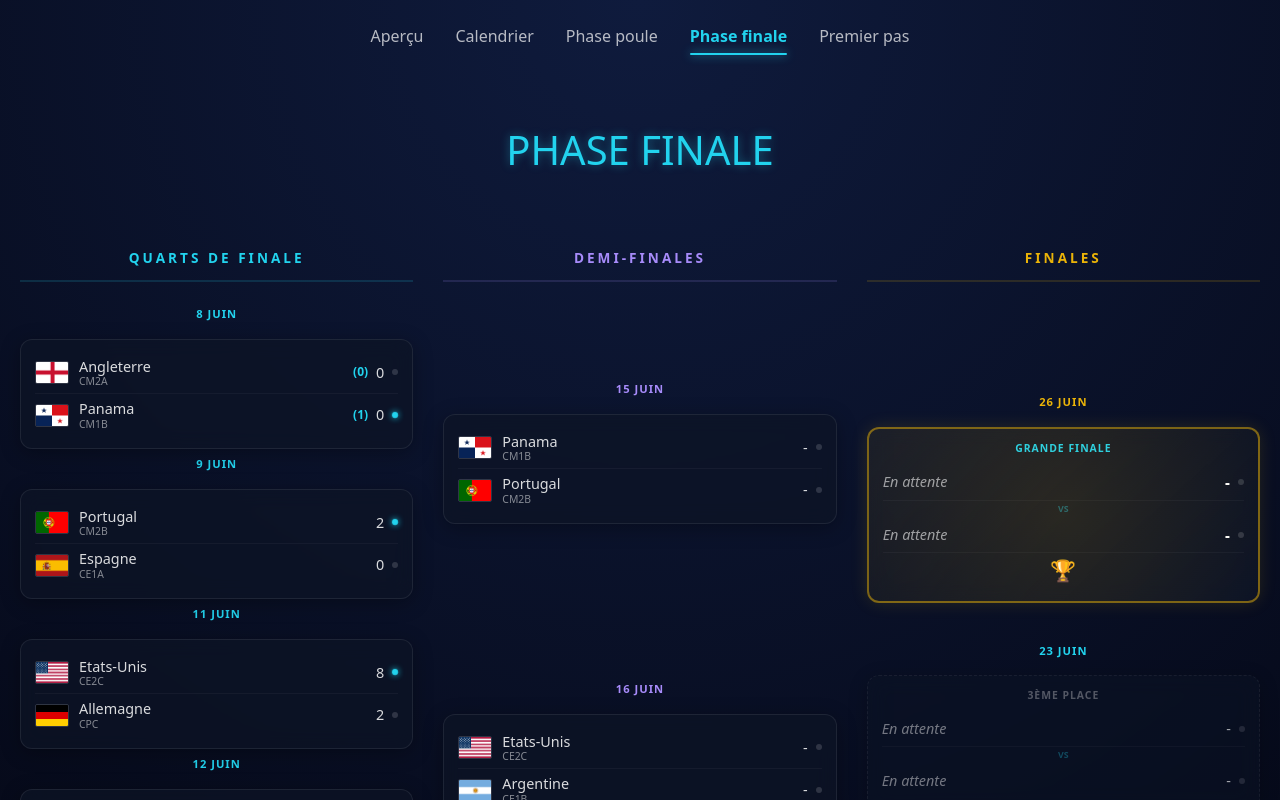
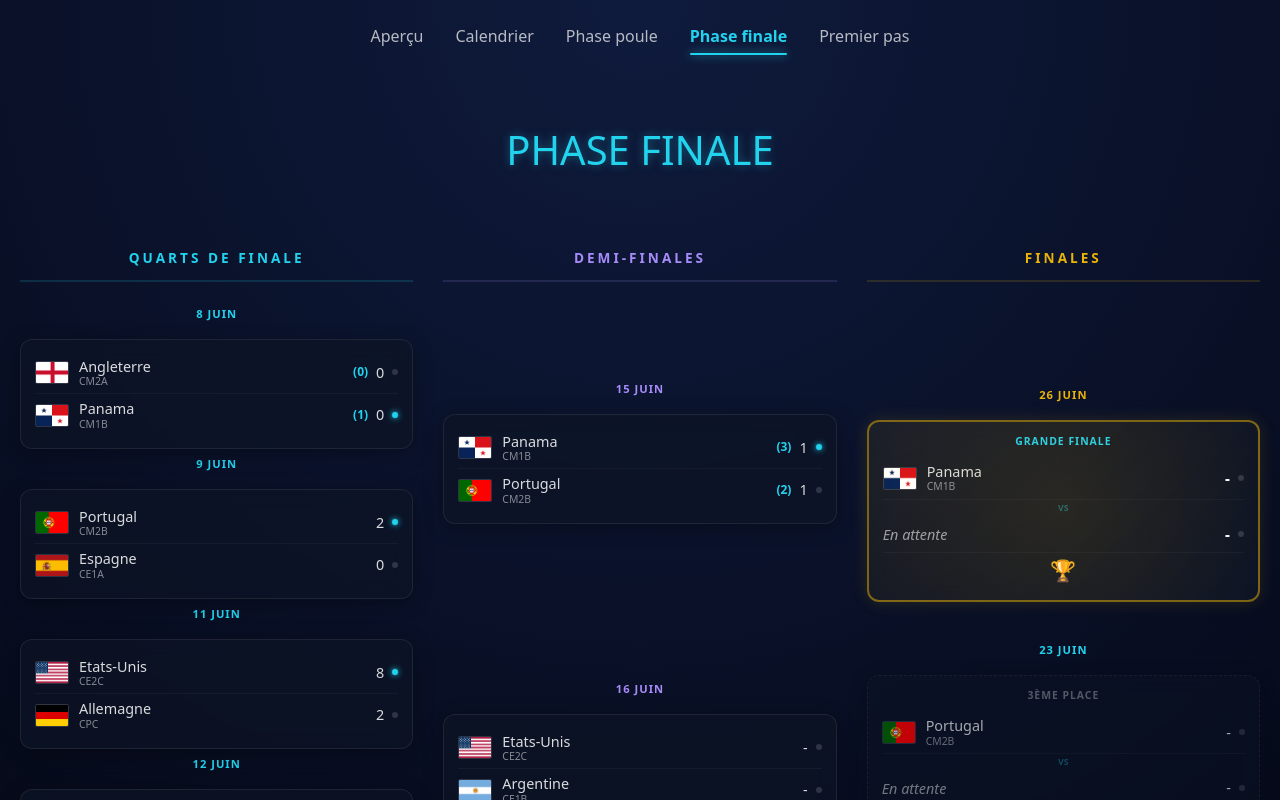
Before and after one commit to RayaneO18/Tournament, a Next.js app: page /phase-finale in a window 1280 px wide. Shown: the top 800 px of the page. Built offline with nearby package versions, Linux system fonts and the light colour scheme.

Commit message:
1er match de demi final + equipe coupe du fair play

```diff
--- a/data/data.ts
+++ b/data/data.ts
@@ -126,7 +126,7 @@ export const initialQuarts: Match[] = [
 ];
 
 export const initialDemis: Match[] = [
-  { eq1: "", score1: null, tab1: null, eq2: "", score2: null, tab2: null, poule: "Demi-finale", date: "15 Juin" },
+  { eq1: "", score1: 1, tab1: 3, eq2: "", score2: 1, tab2: 2, poule: "Demi-finale", date: "15 Juin" },
   { eq1: "", score1: null, tab1: null, eq2: "", score2: null, tab2: null, poule: "Demi-finale", date: "16 Juin" },
 ];
 
@@ -136,6 +136,6 @@ export const initialPetiteFinale: Match = { eq1: "", score1: null, tab1: null, e
 
 export const initialMatchsSpeciaux: Match[] = [
   { eq1: "Animateurs", score1: null, eq2: "Parents", score2: null, poule: "Spécial", date: "19 Juin", label: "MATCH ALLER ANIMATEURS VS PARENTS" },
-  { eq1: "", score1: null, eq2: "", score2: null, poule: "Spécial", date: "22 Juin", label: "COUPE DU FAIR-PLAY" },
+  { eq1: "Algérie", score1: null, eq2: "Portugal", score2: null, poule: "Spécial", date: "22 Juin", label: "COUPE DU FAIR-PLAY" },
   { eq1: "Parents", score1: null, eq2: "Animateurs", score2: null, poule: "Spécial", date: "25 Juin", label: "MATCH RETOUR ANIMATEURS VS PARENTS" }
 ];
```
